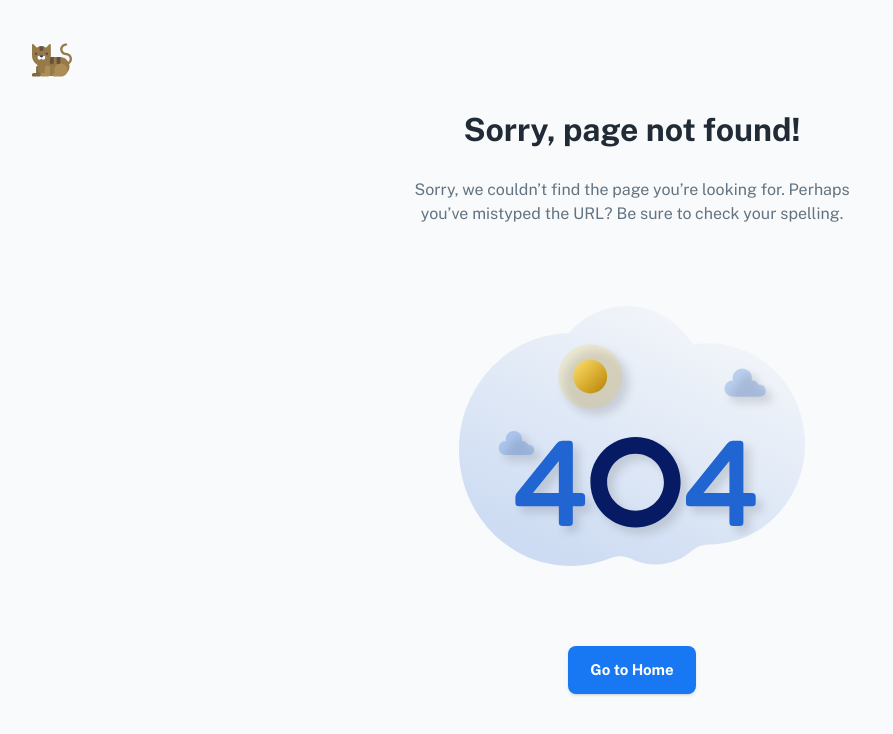
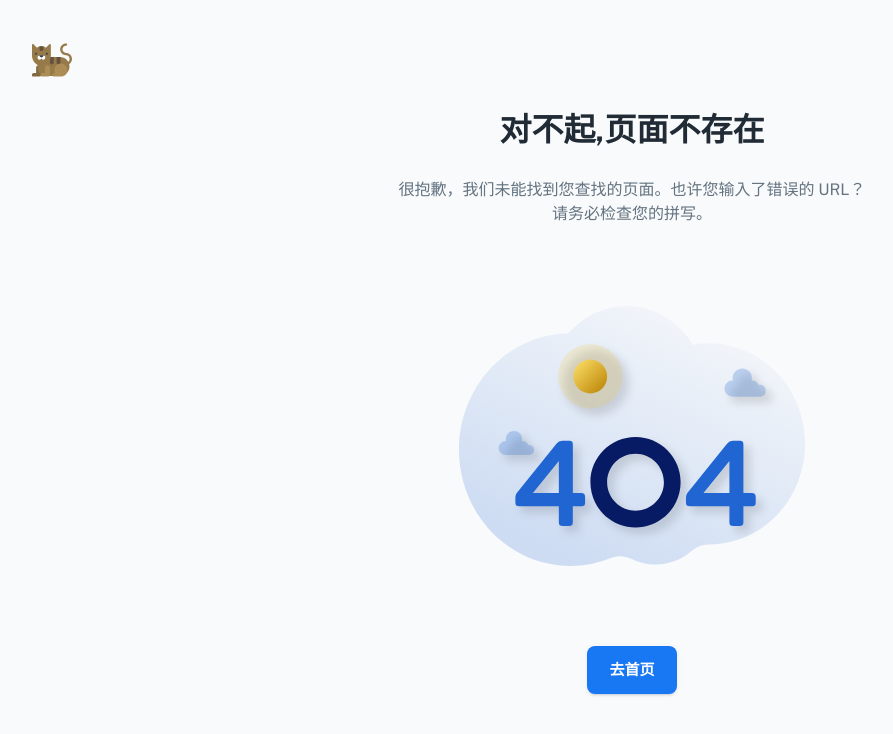
Before and after one commit to sunny2027142766/pet-frontend, a React (Vite) app: page /404 in a window 1280 px wide. Before the commit this address had no page. Shown: the top 734 px of the page, without its empty margins (8-901 px from the left). Built offline with nearby package versions, Linux system fonts and the light colour scheme.

Commit message:
404页面修改

```diff
--- a/src/sections/error/not-found-view.jsx
+++ b/src/sections/error/not-found-view.jsx
@@ -45,12 +45,11 @@ export default function NotFoundView() {
           }}
         >
           <Typography variant="h3" sx={{ mb: 3 }}>
-            Sorry, page not found!
+            对不起,页面不存在
           </Typography>
 
           <Typography sx={{ color: 'text.secondary' }}>
-            Sorry, we couldn’t find the page you’re looking for. Perhaps you’ve mistyped the URL? Be
-            sure to check your spelling.
+            很抱歉，我们未能找到您查找的页面。也许您输入了错误的 URL？请务必检查您的拼写。
           </Typography>
 
           <Box
@@ -64,7 +63,7 @@ export default function NotFoundView() {
           />
 
           <Button href="/" size="large" variant="contained" component={RouterLink}>
-            Go to Home
+            去首页
           </Button>
         </Box>
       </Container>
```
